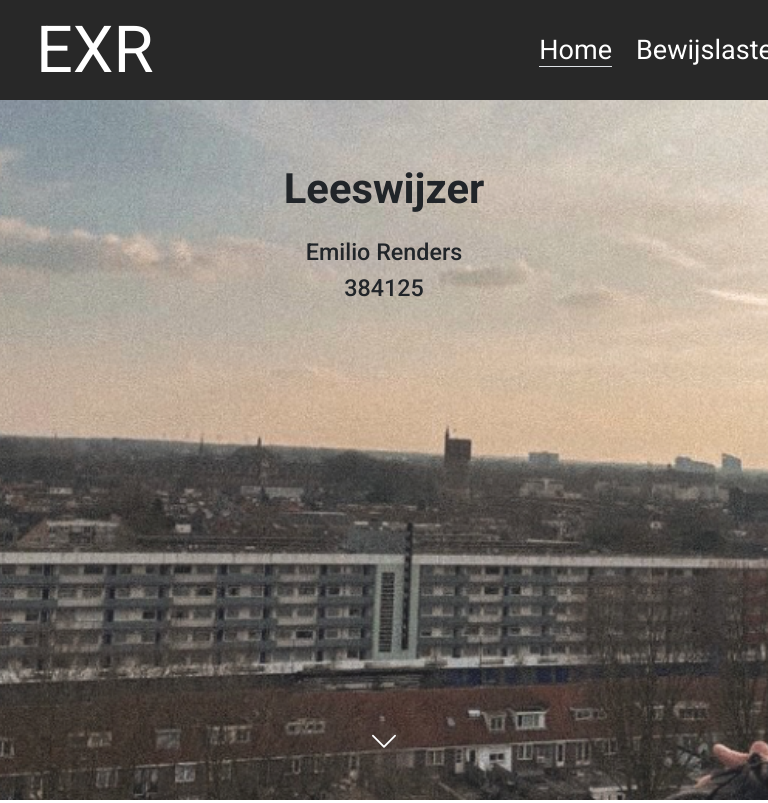
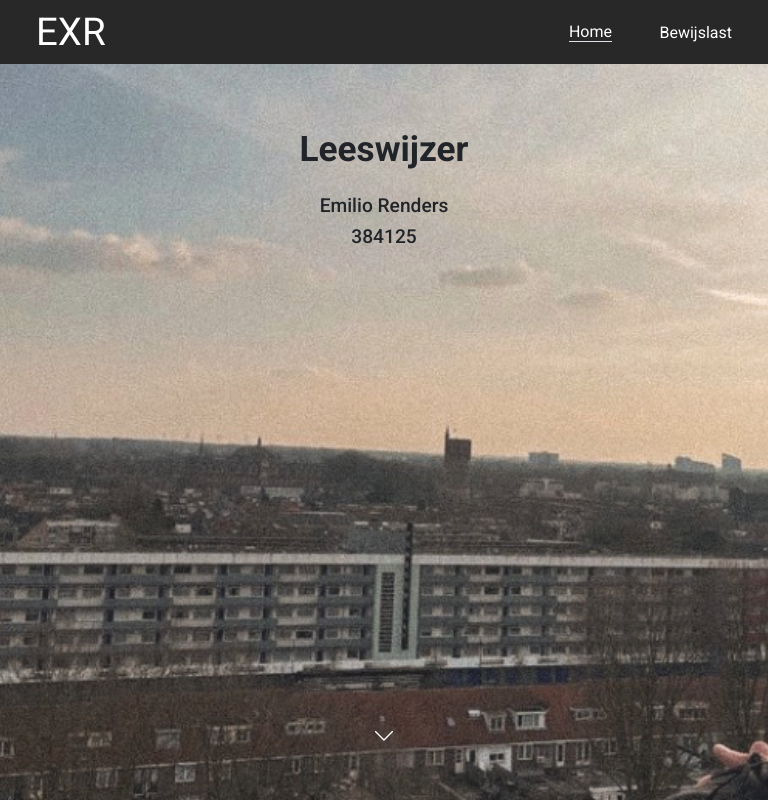
Before and after one commit to emilioxrenders/exr_leeswijzer, a plain HTML site: page index.html in a window 768 px wide. Shown: the top 803 px of the page. Drawn offline with nearby package versions, Linux system fonts and the light colour scheme.

Commit message:
updated-fontsizes

```diff
--- a/index.html
+++ b/index.html
@@ -40,11 +40,11 @@
                         <div class="logoheader">EXR</div>
                     </a>
                 </div>
-                <div class="col-md-2 offset-md-6 col-3 offset-2 text-end">
+                <div class="col-md-2 offset-md-6 col-4 text-end">
                     <a class="align-middle border-bottom" href="">Home</a>
                 </div>
-                <div class="col-md-2 col-3 text-end">
-                    <a class="align-middle unactive" href="bewijslasten.html">Bewijslasten</a>
+                <div class="col-md-2 col-4 text-end">
+                    <a class="align-middle unactive" href="bewijslasten.html">Bewijslast</a>
                 </div>
             </div>
         </div>
--- a/style.css
+++ b/style.css
@@ -1,7 +1,7 @@
 body {
     font-family: 'Roboto', sans-serif;
     font-weight: 400;
-    font-size: 1.6vw;
+    font-size: 16px;
 }
 
 /* BACKGROUND HOMEPAGE */
@@ -27,26 +27,26 @@ body {
 
 .logoheader {
     color: white!important;
-    font-size: 240%;
-    line-height: 130%;
+    font-size: 2.4em;
+    line-height: 1.25em;
 }
 
 /* FOOTER */
 
 .footer p {
-    font-size: 70%;
+    font-size: 0.8em;
 }
 
 .footer h2 {
-    font-size: 110%;
+    font-size: 1.2em;
 }
 
 .footer i {
-    font-size: 140%;
+    font-size: 1.4em;
 }
 
 .footer span {
-    font-size: 140%;
+    font-size: 1.4em;
 }
 
 /* CONTENT HOME */
@@ -57,12 +57,12 @@ body {
 
 .homecontent h1 {
     font-weight: 700;
-    font-size: 220%;
+    font-size: 2.2em;
 }
 
 .homecontent h2 {
     font-weight: 500;
-    font-size: 100%;
+    font-size: 1.2em;
 }
 
 .down {
@@ -74,7 +74,7 @@ body {
 }
 
 .bi {
-    font-size: 140%;
+    font-size: 1.4em;
 }
 
 .content {
@@ -82,12 +82,13 @@ body {
 }
 
 /* TXT STYLING */
+
 .txt h3 {
     font-weight: 500;
-    font-size: 180%;
+    font-size: 1.8em;
 }
 
-.txt a{
+.txt a {
     text-decoration: underline!important;
 }
 
@@ -95,9 +96,6 @@ body {
 
 @media (max-width: 768px) {
     /* HEADER */
-    .header a {
-        font-size: 220%;
-    }
     .logoheader {
         margin: 1vh 0;
     }
@@ -105,11 +103,7 @@ body {
     .footer {
         text-align: center;
     }
-    .footer p {
-        font-size: 160%;
-    }
     .footer h2 {
-        font-size: 190%;
         margin-bottom: 0.3vh;
     }
     .footermobile {
@@ -118,28 +112,11 @@ body {
     .content {
         padding-bottom: 0.2vh;
     }
-    /* CONTENT HOMEPAGE */
-    .homecontent h1 {
-        font-size: 440%;
-    }
-    .homecontent h2 {
-        font-size: 240%;
-    }
-    .bi {
-        font-size: 360%;
-    }
-    .txt h3 {
-        font-size: 380%;
-    }
-    /* TXT STYLING */
-    .txt p {
-        font-size: 190%;
-    }
     /* MOBILE MARGINS */
     .mt-5 {
         margin-top: 4vh!important;
     }
-    .mb-5{
+    .mb-5 {
         margin-bottom: 2.4vh!important;
     }
 }
@@ -148,20 +125,7 @@ body {
 
 @media (max-width: 992px) and (min-width:767px) and (orientation: portrait) {
     /* HEADER */
-    .header a {
-        font-size: 220%;
-    }
     .content {
         padding-bottom: 0vh;
     }
-    /* CONTENT HOMEPAGE */
-    .homecontent h1 {
-        font-size: 340%;
-    }
-    .homecontent h2 {
-        font-size: 190%;
-    }
-    .bi-chevron-down {
-        font-size: 240%;
-    }
 }
```
Also changed, not shown: bewijslasten.html (+3 -3 lines).
